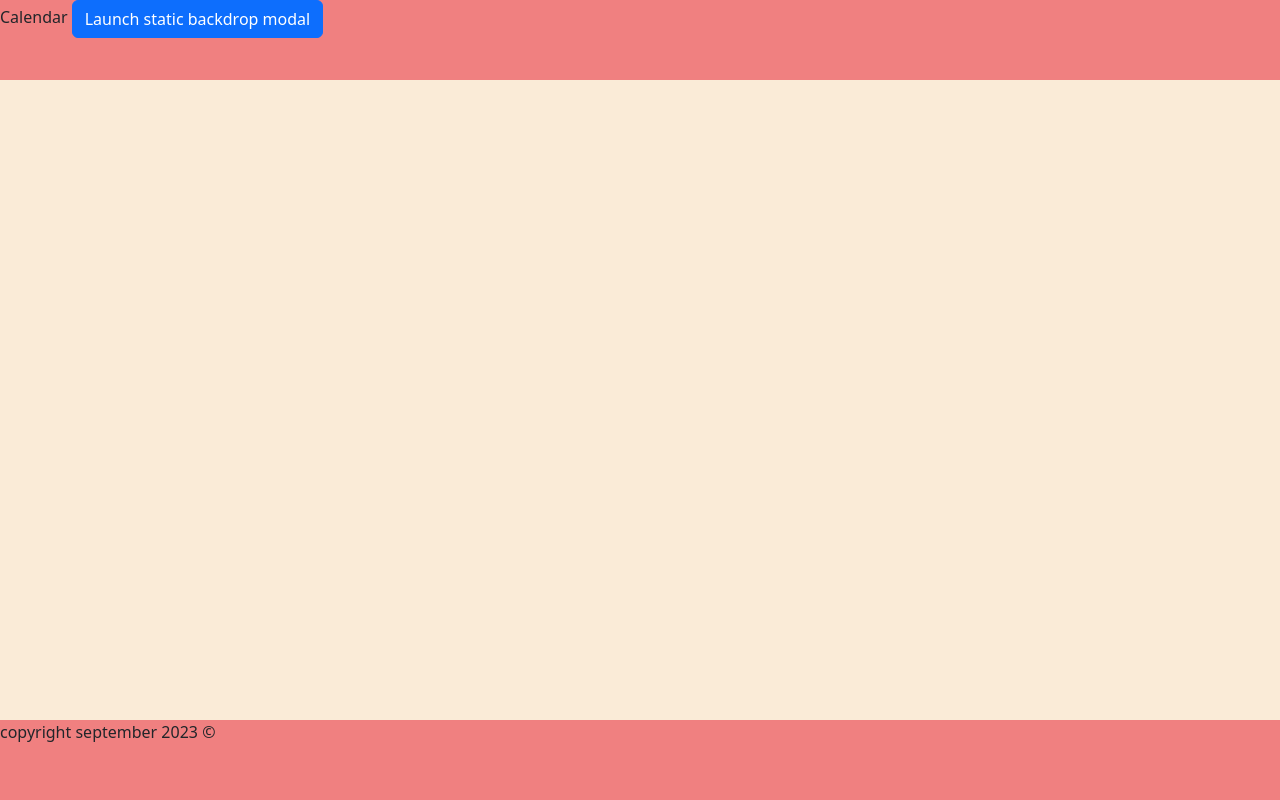
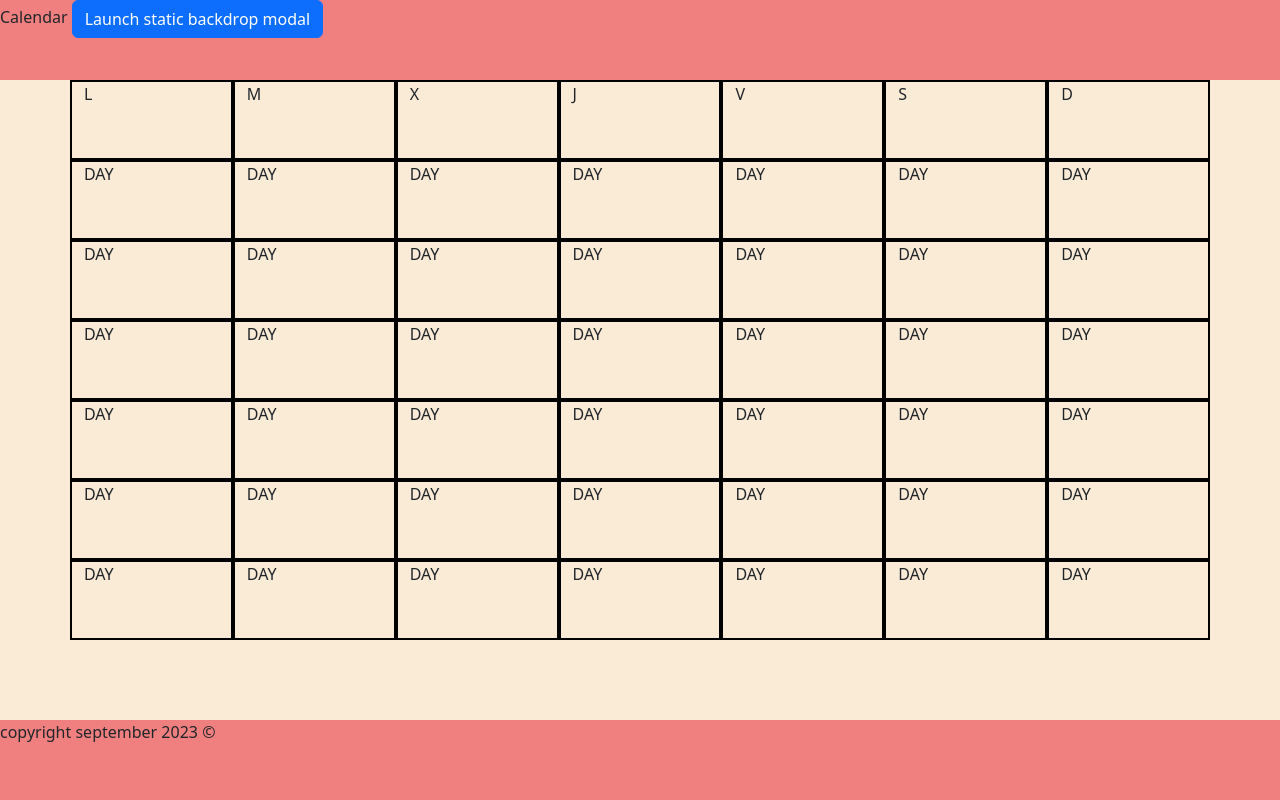
Before and after one commit to ebroto7/Assembler-Calendar, a website: page src/index.html in a window 1280 px wide. Drawn offline with nearby package versions, Linux system fonts and the light colour scheme.

Commit message:
create calendar grid

```diff
--- a/src/index.html
+++ b/src/index.html
@@ -36,7 +36,130 @@
             </div>
           </div>
     </header>
-    <main id="main"></main>
+    <main id="main">
+      <section>
+        <div class="container">
+          <div class="row">
+            <div class="col">L
+            </div>
+            <div class="col">M
+            </div>
+            <div class="col">X
+            </div>
+            <div class="col">J
+            </div>
+            <div class="col">V
+            </div>
+            <div class="col">S
+            </div>
+            <div class="col">D
+            </div>
+          </div>
+
+          <div class="row">
+            <div class="col">DAY
+            </div>
+            <div class="col">DAY
+            </div>
+            <div class="col">DAY
+            </div>
+            <div class="col">DAY
+            </div>
+            <div class="col">DAY
+            </div>
+            <div class="col">DAY
+            </div>
+            <div class="col">DAY
+            </div>
+          </div>
+
+          <div class="row">
+            <div class="col">DAY
+            </div>
+            <div class="col">DAY
+            </div>
+            <div class="col">DAY
+            </div>
+            <div class="col">DAY
+            </div>
+            <div class="col">DAY
+            </div>
+            <div class="col">DAY
+            </div>
+            <div class="col">DAY
+            </div>
+          </div>
+
+          <div class="row">
+            <div class="col">DAY
+            </div>
+            <div class="col">DAY
+            </div>
+            <div class="col">DAY
+            </div>
+            <div class="col">DAY
+            </div>
+            <div class="col">DAY
+            </div>
+            <div class="col">DAY
+            </div>
+            <div class="col">DAY
+            </div>
+          </div>
+
+          <div class="row">
+            <div class="col">DAY
+            </div>
+            <div class="col">DAY
+            </div>
+            <div class="col">DAY
+            </div>
+            <div class="col">DAY
+            </div>
+            <div class="col">DAY
+            </div>
+            <div class="col">DAY
+            </div>
+            <div class="col">DAY
+            </div>
+          </div>
+
+          <div class="row">
+            <div class="col">DAY
+            </div>
+            <div class="col">DAY
+            </div>
+            <div class="col">DAY
+            </div>
+            <div class="col">DAY
+            </div>
+            <div class="col">DAY
+            </div>
+            <div class="col">DAY
+            </div>
+            <div class="col">DAY
+            </div>
+          </div>
+
+          <div class="row">
+            <div class="col">DAY
+            </div>
+            <div class="col">DAY
+            </div>
+            <div class="col">DAY
+            </div>
+            <div class="col">DAY
+            </div>
+            <div class="col">DAY
+            </div>
+            <div class="col">DAY
+            </div>
+            <div class="col">DAY
+          </div>
+        </div>
+      </section>
+
+    </main>
     <footer id="footer">copyright september 2023 ©</footer>
 
 
--- a/src/style.css
+++ b/src/style.css
@@ -15,3 +15,7 @@ body {
     background-color: lightcoral;
     height: 10%;
 }
+.col{
+    border: 2px solid black;
+    height: 10vh;
+}
```
Also changed, not shown: src/Views/Calendar.ts (added).
